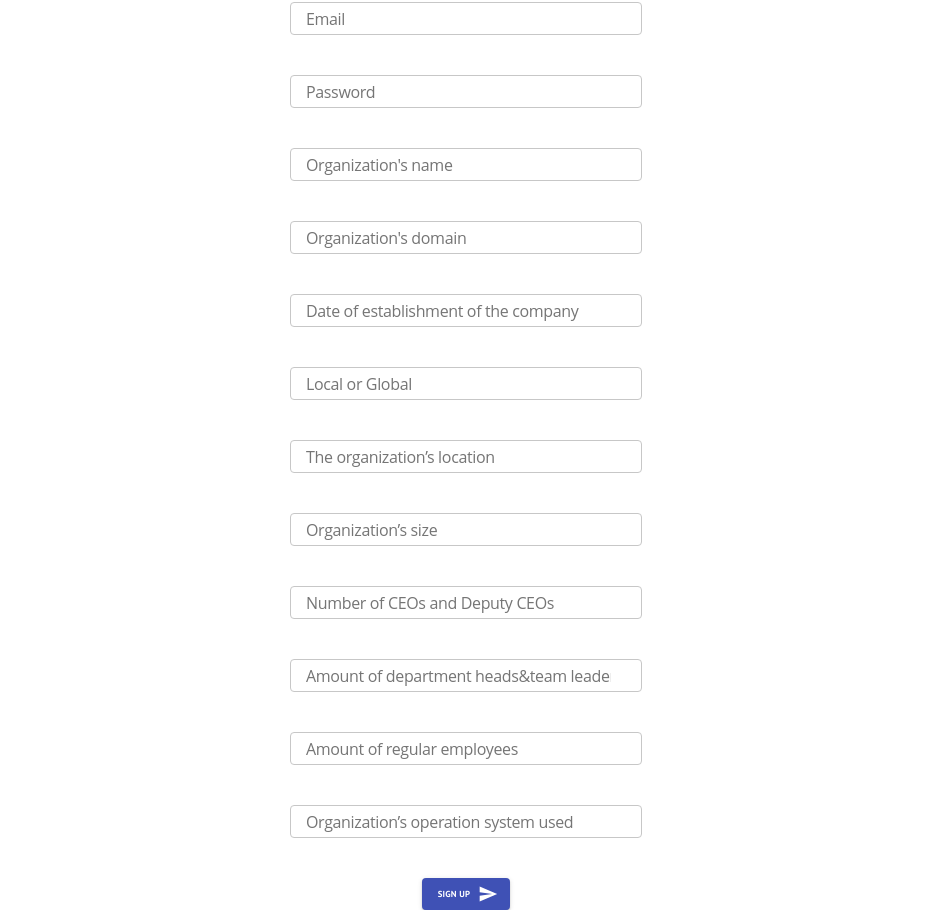
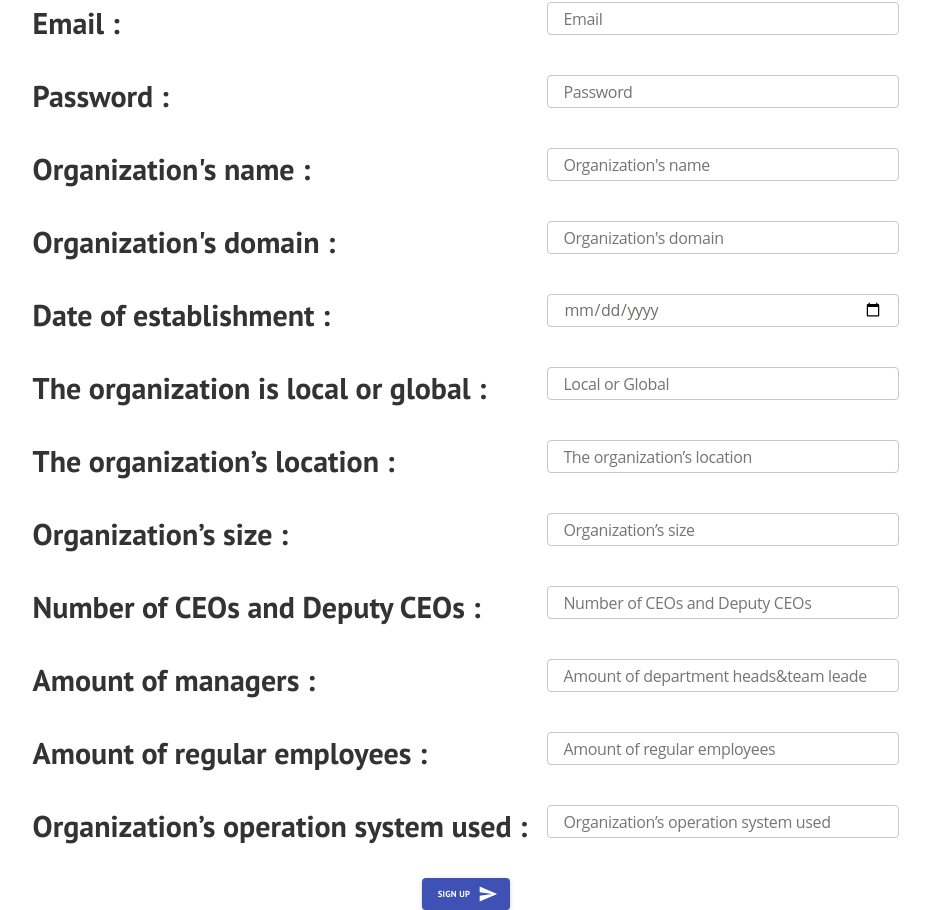
Before and after one commit to eitany52/Rec4Me-Frontend, a React (Create React App) app: page /sign-up in a window 1280 px wide. Shown: the part 491-1401 px from the top of the page, without its empty margins (174-1104 px from the left). Built offline with nearby package versions, Linux system fonts and the light colour scheme.

Commit message:
Added pages like admin and funtions like upload files, Re-Arranged login and sign-up

```diff
--- a/package.json
+++ b/package.json
@@ -43,5 +43,8 @@
       "last 1 firefox version",
       "last 1 safari version"
     ]
+  },
+  "devDependencies": {
+    "@babel/eslint-parser": "^7.17.0"
   }
 }
--- a/src/App.css
+++ b/src/App.css
@@ -99,6 +99,9 @@ input {
   margin-bottom: 25px;
   transition: all 250ms ease-in-out;
 }
+input[type="date"] {
+  color: rgb(117, 109, 109);
+}
 input:hover {
   background-color: white;
   box-shadow: 0px 0px 14px 0.3px;
--- a/src/components/pages/files/UploadFiles.css
+++ b/src/components/pages/files/UploadFiles.css
@@ -19,6 +19,10 @@
     /* flex-wrap: wrap; */
   }
 
+  .h3header {
+    padding-left: 4px;
+  }
+
   .inputButton {
     display: none !important;
   }
--- a/src/components/pages/files/UploadFiles.jsx
+++ b/src/components/pages/files/UploadFiles.jsx
@@ -1,10 +1,34 @@
+import React, {useState} from 'react';
 import "./UploadFiles.css";
 import Sidebar from "../../sidebar/SideBarForAdmin";
 import Topbar from "../../topbar/TopBarForAdmin";
 import Button from '@material-ui/core/Button';
+import axios from 'axios';
 
+function UploadFiles() {
+    const [file, setFile] = useState()
 
-export default function UploadFiles() {
+    function handleChange(event) {
+      setFile(event.target.files[0])
+    }
+
+    function handleSubmit(event) {
+      event.preventDefault()
+      const url = 'http://localhost:3000/uploadFile';
+      const formData = new FormData();
+      formData.append('file', file);
+      formData.append('fileName', file.name);
+      const config = {
+        headers: {
+          'content-type': 'multipart/form-data',
+        },
+      };
+      axios.post(url, formData, config).then((response) => {
+        console.log(response.data);
+      });
+
+    }
+
     return (
       <>
           <Topbar />
@@ -12,16 +36,17 @@ export default function UploadFiles() {
               <Sidebar />
               <div className="summery">
               <div className="uploadContainer">
-                <h3 className="h3header">Add here the files:</h3> <br />
-                <label>
-                  <input className="inputButton" type="file" accept="/*" id="contained-button-file" />
-                  <Button className="buttonStyle" type="file" variant="contained" color="primary" component="span">
+                <form onSubmit={handleSubmit}>
+                  <h3 className="h3header">Add here the csv file of the workers:</h3> <br />
+                  <input className="inputButton" type="file" onChange={handleChange} accept="/*" id="contained-button-file" />
+                  <Button className="buttonStyle" type="submit" variant="contained" color="primary" component="span">
                     Upload
                   </Button>
-                </label>
+                </form>
               </div>
           </div>
       </div>
       </>
     );
   }
+  export default UploadFiles;
--- a/src/components/pages/sign/SignUp.js
+++ b/src/components/pages/sign/SignUp.js
@@ -58,55 +58,55 @@ export default class SignUp extends React.Component {
                 <form onSubmit={this.handleSubmit}>
                     <div className="form">
                         <div className="form-group">
-                            {/* <label htmlFor="company id">Company ID : </label> */}
+                            <label htmlFor="company id">Company ID : </label>
                             <input type="number" name="companyID" placeholder="Company id" onChange={this.handleChange} required/>
                         </div>
                         <div className="form-group">
-                            {/* <label htmlFor="email">Email : </label> */}
+                            <label htmlFor="email">Email : </label>
                             <input type="text" name="email" placeholder="Email" onChange={this.handleChange} required/>
                         </div>
                         <div className="form-group">
-                            {/* <label htmlFor="password">Password : </label> */}
+                            <label htmlFor="password">Password : </label>
                             <input type="text" name="companyPassword" placeholder="Password" onChange={this.handleChange} required/>
                         </div>
                             <div className="form-group">
-                            {/* <label htmlFor="organization name">Organization's name : </label> */}
+                            <label htmlFor="organization name">Organization's name : </label>
                             <input type="text" name="compName" placeholder="Organization's name" onChange={this.handleChange} required/>
                         </div>
                         <div className="form-group">
-                            {/* <label htmlFor="organization domain">Organization's domain : </label> */}
+                            <label htmlFor="organization domain">Organization's domain : </label>
                             <input type="text" name="domain" placeholder="Organization's domain" onChange={this.handleChange} required/>
                         </div>
                         <div className="form-group">
-                            {/* <label htmlFor="date of establishment">Date of establishment : </label> */}
-                            <input type="text" name="establishment" placeholder="Date of establishment of the company" onChange={this.handleChange} required/>
+                            <label htmlFor="date of establishment">Date of establishment : </label>
+                            <input type="date" name="establishment" placeholder="Date of establishment of the company" onChange={this.handleChange} required/>
                         </div>
                         <div className="form-group">
-                            {/* <label htmlFor="occupation">The organization is local or global : </label> */}
+                            <label htmlFor="occupation">The organization is local or global : </label>
                             <input type="text" name="occupation" placeholder="Local or Global" onChange={this.handleChange} required/>
                         </div>
                         <div className="form-group">
-                            {/* <label htmlFor="location">The organization’s location : </label> */}
+                            <label htmlFor="location">The organization’s location : </label>
                             <input type="text" name="location" placeholder="The organization’s location" onChange={this.handleChange} required/>
                         </div>
                         <div className="form-group">
-                            {/* <label htmlFor="organization size">Organization’s size : </label> */}
+                            <label htmlFor="organization size">Organization’s size : </label>
                             <input type="text" name="size" placeholder="Organization’s size" onChange={this.handleChange} required/>
                         </div>
                         <div className="form-group">
-                            {/* <label htmlFor="num of ceo">Number of CEOs and Deputy CEOs : </label> */}
+                            <label htmlFor="num of ceo">Number of CEOs and Deputy CEOs : </label>
                             <input type="number" name="numOfCeo" placeholder="Number of CEOs and Deputy CEOs" onChange={this.handleChange} required/>
                         </div>
                         <div className="form-group">
-                            {/* <label htmlFor="amount of managers">Amount of managers : </label> */}
+                            <label htmlFor="amount of managers">Amount of managers : </label>
                             <input type="number" name="numOfManagers" placeholder="Amount of department heads&team leaders" onChange={this.handleChange} required/>
                         </div>
                         <div className="form-group">
-                            {/* <label htmlFor="Amount of employees">Amount of regular employees : </label> */}
+                            <label htmlFor="Amount of employees">Amount of regular employees : </label>
                             <input type="text" name="numOfEmployees" placeholder="Amount of regular employees" onChange={this.handleChange} required/>
                         </div>
                         <div className="form-group">
-                            {/* <label htmlFor="organization system used">Organization’s operation system used : </label> */}
+                            <label htmlFor="organization system used">Organization’s operation system used : </label>
                             <input type="text" name="systemUsed" placeholder="Organization’s operation system used" onChange={this.handleChange} required/>
                         </div>
                         <div className="registerbtn">
```
Also changed, not shown: src/components/pages/sign/Login.js (+0 -41 lines), 2 other files (tests, documents, lock files or other folders).
